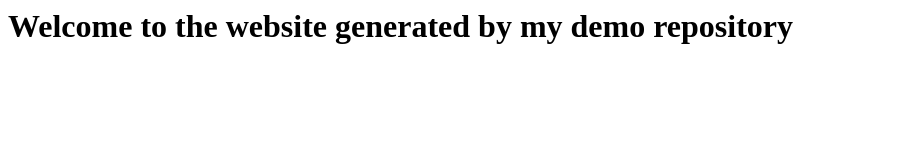
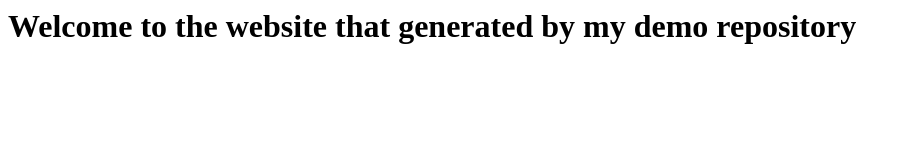
Before and after one commit to jass-gutta/demo-repository, a website: page index.html in a window 1280 px wide. Shown: the whole page, without its empty margins (0-908 px from the left). Drawn offline with Linux system fonts and the light colour scheme.

Commit message:
Update index.html

```diff
--- a/index.html
+++ b/index.html
@@ -1 +1 @@
-<h1>Welcome to the website generated by my demo repository</h1>
+<h1>Welcome to the website that generated by my demo repository</h1>
```
